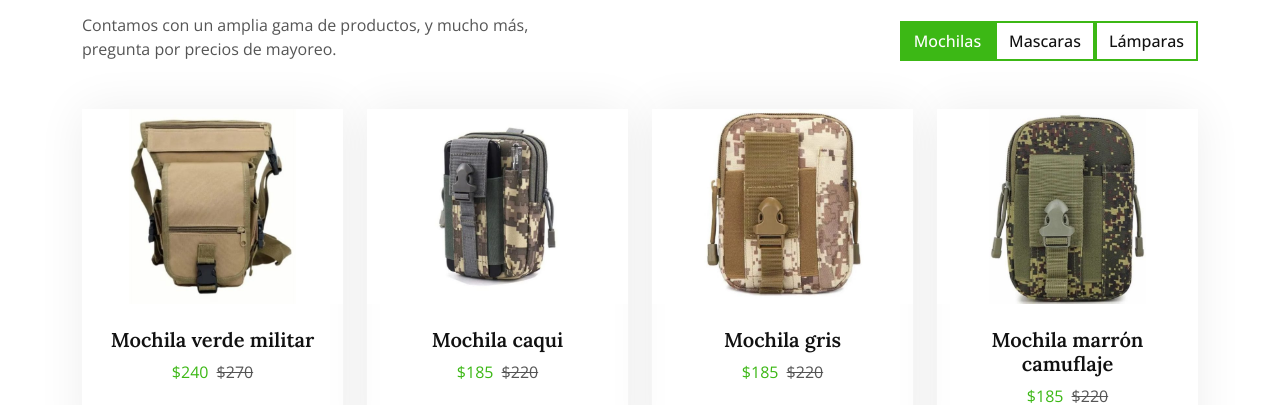
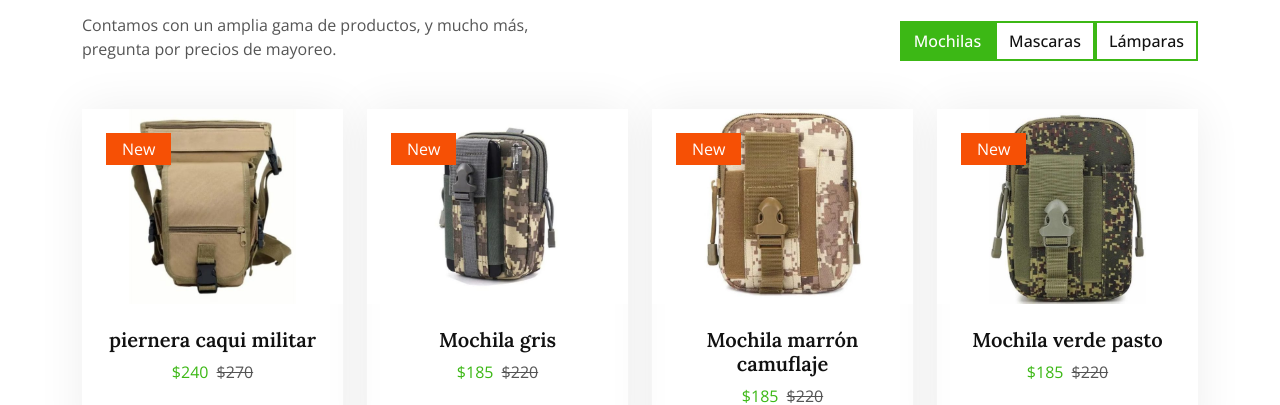
Before and after one commit to hmvsoluciones/silver-max, a plain HTML site: page index.html in a window 1280 px wide. Shown: the part 1820-2225 px from the top of the page. Drawn offline with nearby package versions, Linux system fonts and the light colour scheme.

Commit message:
nombres productos

```diff
--- a/data/data.json
+++ b/data/data.json
@@ -1,7 +1,7 @@
 {
     "mochilas": [
         {
-            "nombre":"Mochila verde militar",
+            "nombre":"piernera caqui militar",
             "clave":"MC-008",
             "precio":"240",
             "precioNormal":"270",
@@ -9,35 +9,35 @@
             "img":"img/productos/product-8.jpg"
         },
         {
-            "nombre":"Mochila caqui",
+            "nombre":"Mochila gris",
             "clave":"MC-009",
             "precio":"185",
             "precioNormal":"220",
             "isNew":true,
             "img":"img/productos/product-9.jpg"
         }, {
-            "nombre":"Mochila gris",
+            "nombre":"Mochila marrón camuflaje",
             "clave":"MC-010",
             "precio":"185",
             "precioNormal":"220",
             "isNew":true,
             "img":"img/productos/product-10.jpg"
         },{
-            "nombre":"Mochila marrón camuflaje",
+            "nombre":"Mochila verde pasto",
             "clave":"MC-011",
             "precio":"185",
             "precioNormal":"220",
             "isNew":true,
             "img":"img/productos/product-11.jpg"
         },{
-            "nombre":"Mochila verde pasto",
+            "nombre":"Mochila selva verde",
             "clave":"MC-012",
             "precio":"185",
             "precioNormal":"220",
             "isNew":true,
             "img":"img/productos/product-12.jpg"
         },{
-            "nombre":"Mochila selva verde",
+            "nombre":"Mochila verde militar",
             "clave":"MC-013",
             "precio":"185",
             "precioNormal":"220",
--- a/index.html
+++ b/index.html
@@ -43,14 +43,16 @@
     <div class="container-fluid fixed-top px-0 wow fadeIn" data-wow-delay="0.1s">
         <div class="top-bar row gx-0 align-items-center d-none d-lg-flex">
             <div class="col-lg-6 px-5 text-start">
-                <small class="ms-4"><i class="fa fa-envelope me-2"></i>fernando@example.com</small>
+                <small class="ms-4"><i class="fa fa-envelope me-2"></i>silvermax0870@gmail.com</small>
             </div>
             <div class="col-lg-6 px-5 text-end">
+                <!--
                 <small>Follow us:</small>
                 <a class="text-body ms-3" href=""><i class="fab fa-facebook-f"></i></a>
                 <a class="text-body ms-3" href=""><i class="fab fa-twitter"></i></a>
                 <a class="text-body ms-3" href=""><i class="fab fa-linkedin-in"></i></a>
                 <a class="text-body ms-3" href=""><i class="fab fa-instagram"></i></a>
+                -->
             </div>
         </div>
 
--- a/js/main.js
+++ b/js/main.js
@@ -99,12 +99,12 @@ function itmeProduct(itemProduct){
     item += `	<div class='product-item'>`;
     item += `		<div class='position-relative bg-light overflow-hidden'>`;
     item += `			<img class='img-fluid w-100' src='${itemProduct.img}' alt=''>`;
-    if(item.isNew){
+    if(itemProduct.isNew){
         item += `			<div class='bg-secondary rounded text-white position-absolute start-0 top-0 m-4 py-1 px-3'>New</div>`;
     }
     item += `		</div>`;
     item += `		<div class='text-center p-4'>`;
-    item += `			<a class='d-block h5 mb-2' href=''>${itemProduct.nombre}</a>`;
+    item += `			<a class='d-block h5 mb-2' href='#'>${itemProduct.nombre}</a>`;
     item += `			<span class='text-primary me-1'>$${itemProduct.precio}</span>`;
     item += `			<span class='text-body text-decoration-line-through'>$${itemProduct.precioNormal}</span>`;
     item += `		</div>`;
```
